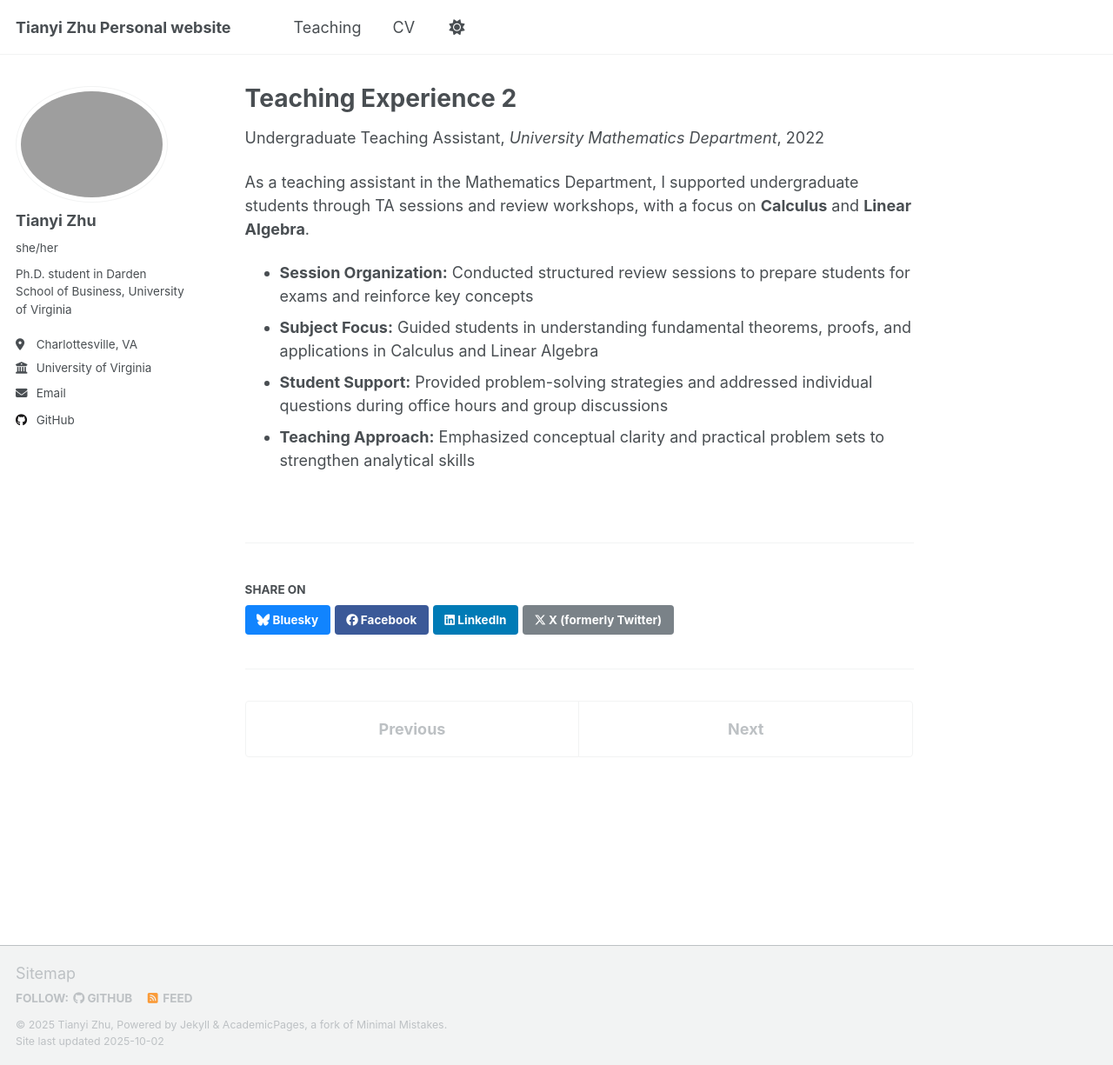
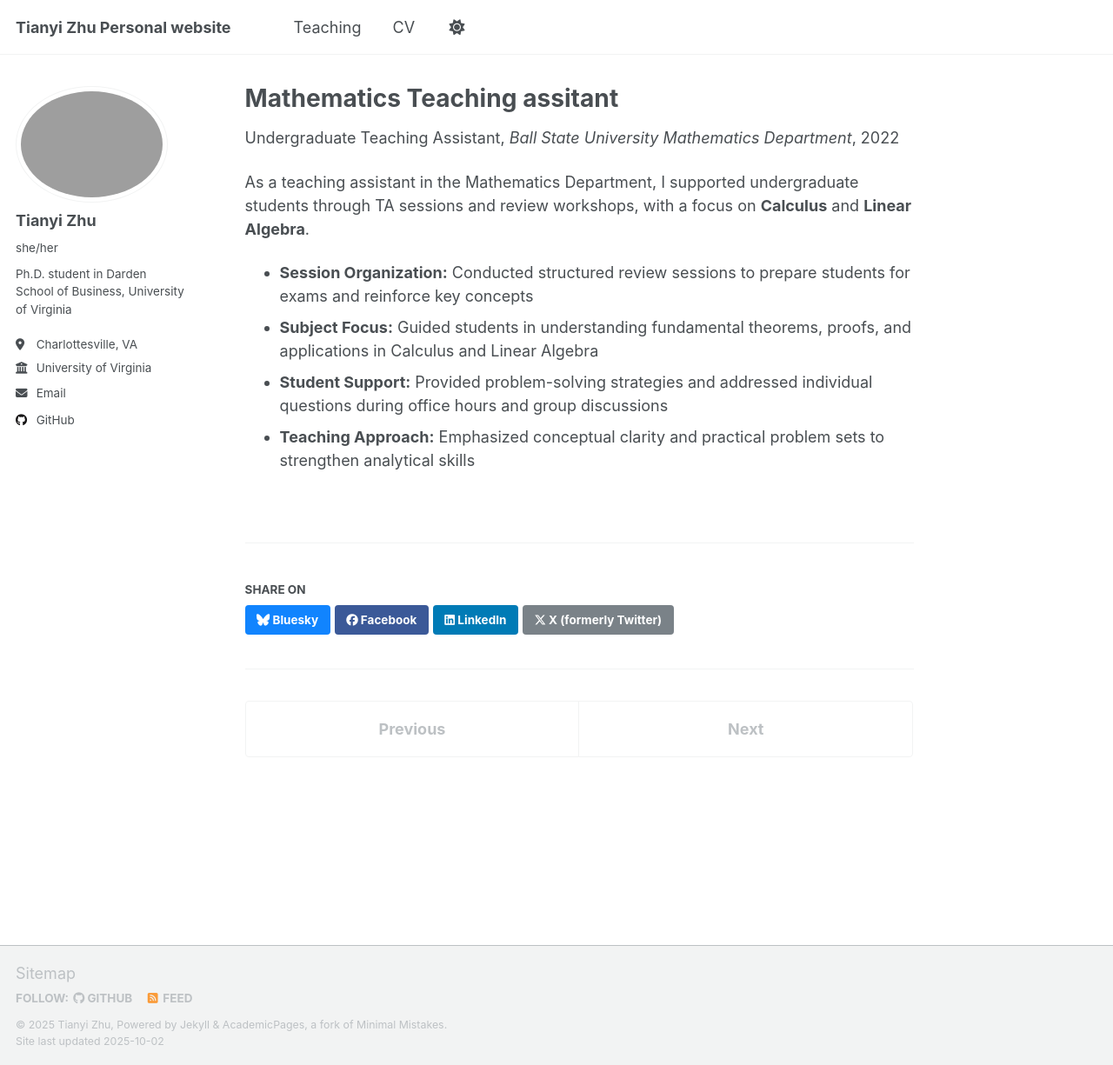
Before and after one commit to TianyiZ0829/TianyiZ0829.github.io, a Jekyll site: the page built from _teaching/2015-spring-teaching-2.md, in a window 1280 px wide and 1225 px high. Shown: the whole window at 87% size. Built offline with Jekyll 4.4.1, drawn with Linux system fonts in a browser that asks for light colours; a script that is not in the unit is left out.

Commit message:
Update teaching experience details for TA position

```diff
--- a/_teaching/2015-spring-teaching-2.md
+++ b/_teaching/2015-spring-teaching-2.md
@@ -1,11 +1,11 @@
 ---
-title: "Teaching Experience 2"
+title: "Mathematics Teaching assitant"
 collection: teaching
 type: "Undergraduate Teaching Assistant"
 permalink: /teaching/math-ta-sessions
-venue: "University Mathematics Department"
+venue: "Ball State University Mathematics Department"
 date: 2022-09-01
-location: "City, Country"
+location: "Muncie, IN"
 ---
 
 As a teaching assistant in the Mathematics Department, I supported undergraduate students through TA sessions and review workshops, with a focus on **Calculus** and **Linear Algebra**.
```
